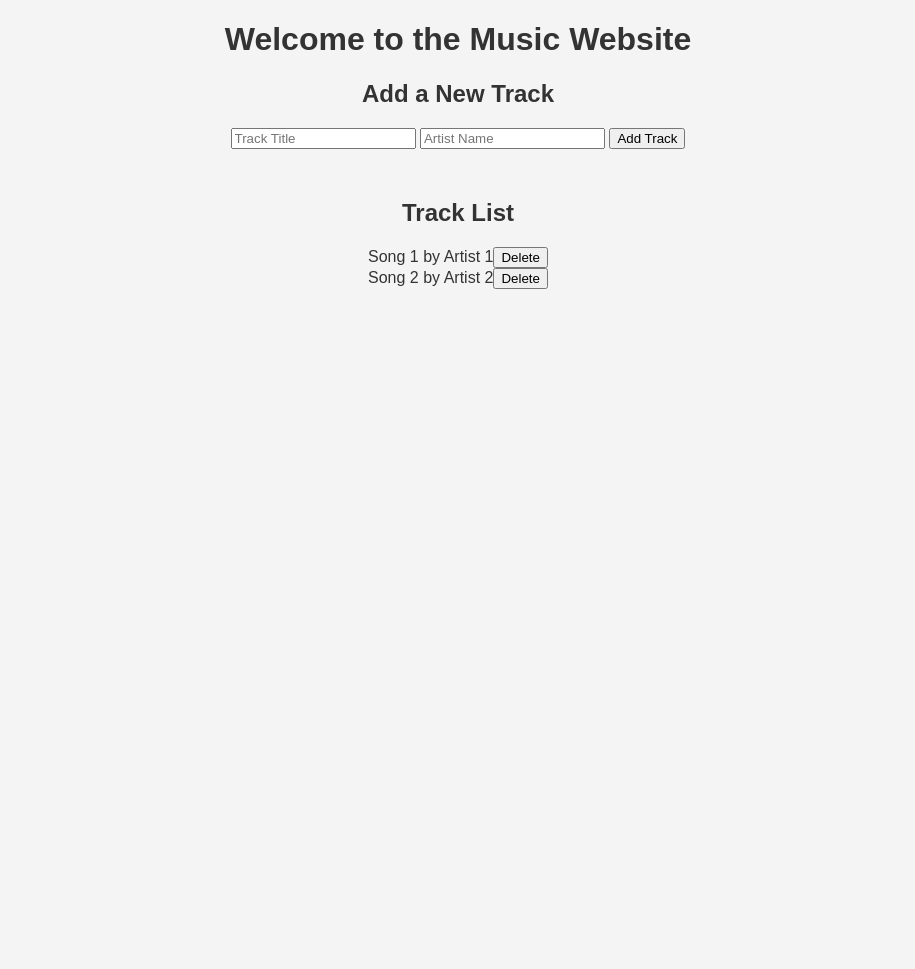
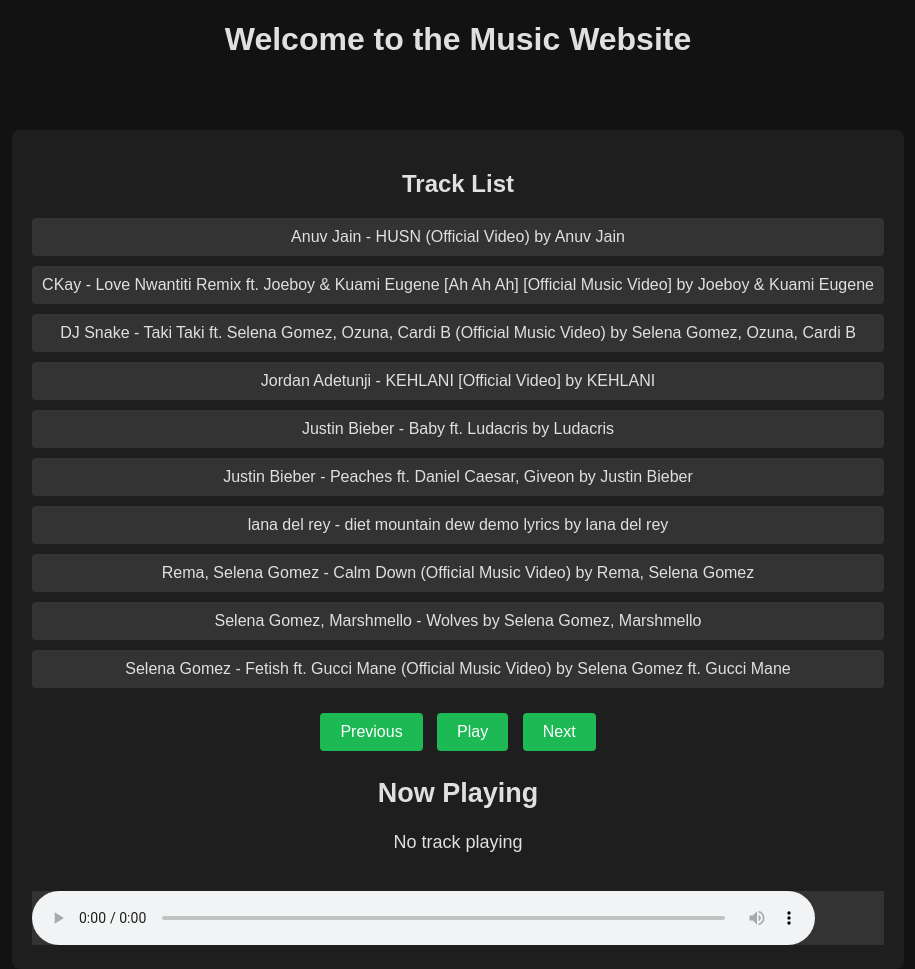
Before and after one commit to Jyotsna-priya2/music-website, a Flask app: page / in a window 1280 px wide. Shown: the whole page, without its empty margins (182-1097 px from the left). Before the commit the page ends 289 px from the top, so only its background shows below. Run offline with Flask 3, Linux system fonts and the light colour scheme.

Commit message:
Enhanced music player with Spotify-like features

```diff
--- a/app.py
+++ b/app.py
@@ -4,8 +4,16 @@
 app = Flask(__name__)
 
 tracks = [
-    {'title': 'Song 1', 'artist': 'Artist 1'},
-    {'title': 'Song 2', 'artist': 'Artist 2'}
+    {'title': 'Anuv Jain - HUSN (Official Video)', 'artist': 'Anuv Jain'},
+    {'title': 'CKay - Love Nwantiti Remix ft. Joeboy & Kuami Eugene [Ah Ah Ah] [Official Music Video]', 'artist': 'Joeboy & Kuami Eugene'},
+{'title': 'DJ Snake - Taki Taki ft. Selena Gomez, Ozuna, Cardi B (Official Music Video)', 'artist': 'Selena Gomez, Ozuna, Cardi B'},
+{'title': 'Jordan Adetunji - KEHLANI [Official Video]', 'artist': 'KEHLANI'},
+{'title': 'Justin Bieber - Baby ft. Ludacris', 'artist': 'Ludacris'},
+{'title': 'Justin Bieber - Peaches ft. Daniel Caesar, Giveon', 'artist': 'Justin Bieber'},
+{'title': 'lana del rey - diet mountain dew demo lyrics', 'artist': 'lana del rey'},
+{'title': 'Rema, Selena Gomez - Calm Down (Official Music Video)', 'artist': 'Rema, Selena Gomez'},
+{'title': 'Selena Gomez, Marshmello - Wolves', 'artist': 'Selena Gomez, Marshmello'},
+{'title': 'Selena Gomez - Fetish ft. Gucci Mane (Official Music Video)', 'artist': 'Selena Gomez ft. Gucci Mane'}
 ]
 
 @app.route('/')
@@ -16,7 +24,7 @@
 def get_tracks():
     return jsonify(tracks)
 
-@app.route('/api/tracks', methods=['POST'])
+''' @app.route('/api/tracks', methods=['POST'])
 def add_track():
     new_track = request.json
     tracks.append(new_track)
@@ -27,8 +35,8 @@
     if 0 <= index < len(tracks):
         removed_track = tracks.pop(index)
         return jsonify(removed_track)
-    return {'error': 'Track not found'}, 404
+    return {'error': 'Track not found'}, 404 '''
 
 if __name__ == '__main__':
-    port = int(os.environ.get('PORT', 5000))
+    port = int(os.environ.get('PORT', 5001))
     app.run(debug=True, host='0.0.0.0', port=port)
--- a/static/scripts.js
+++ b/static/scripts.js
@@ -1,15 +1,69 @@
 document.addEventListener('DOMContentLoaded', () => {
-    const trackForm = document.getElementById('track-form');
-    const player = document.getElementById('music-player');
+    /*const trackForm = document.getElementById('track-form');*/
+    const trackList = document.getElementById('track-list');
+    const audioPlayer = document.getElementById('audio-player');
+    const playPauseButton = document.getElementById('play-pause');
+    const prevButton = document.getElementById('prev');
+    const nextButton = document.getElementById('next');
+    const nowPlaying = document.getElementById('current-track');
 
-    fetch('/api/tracks')
-        .then(response => response.json())
-        .then(data => {
-            data.forEach((track, index) => {
-                addTrackToPlayer(track, index);
+    let tracks = [];
+    let currentTrackIndex = -1;
+
+    function loadTracks() {
+        fetch('/api/tracks')
+            .then(response => response.json())
+            .then(data => {
+                tracks = data;
+                trackList.innerHTML = ''; // Clear existing track list
+                data.forEach((track, index) => {
+                    addTrackToPlayer(track, index);
+                });
             });
+    }
+
+    function addTrackToPlayer(track, index) {
+        const trackElement = document.createElement('li');
+        trackElement.textContent = `${track.title} by ${track.artist}`;
+        trackElement.addEventListener('click', () => {
+            playTrack(index);
         });
+        trackList.appendChild(trackElement);
+    }
 
+    function playTrack(index) {
+        if (index >= 0 && index < tracks.length) {
+            currentTrackIndex = index;
+            const track = tracks[index];
+            audioPlayer.src = `/static/music/${track.title}.mp3`;
+            audioPlayer.play();
+            playPauseButton.textContent = 'Pause';
+            nowPlaying.textContent = `Playing: ${track.title} by ${track.artist}`;
+        }
+    }
+
+    function playPause() {
+        if (audioPlayer.paused) {
+            audioPlayer.play();
+            playPauseButton.textContent = 'Pause';
+        } else {
+            audioPlayer.pause();
+            playPauseButton.textContent = 'Play';
+        }
+    }
+
+    function nextTrack() {
+        if (currentTrackIndex < tracks.length - 1) {
+            playTrack(currentTrackIndex + 1);
+        }
+    }
+
+    function prevTrack() {
+        if (currentTrackIndex > 0) {
+            playTrack(currentTrackIndex - 1);
+        }
+    }
+/*
     trackForm.addEventListener('submit', event => {
         event.preventDefault();
         const title = document.getElementById('title').value;
@@ -26,29 +80,16 @@
         })
         .then(response => response.json())
         .then(track => {
-            addTrackToPlayer(track, data.length);
+            tracks.push(track);
+            addTrackToPlayer(track, tracks.length - 1);
         });
 
         trackForm.reset();
     });
+*/
+    playPauseButton.addEventListener('click', playPause);
+    nextButton.addEventListener('click', nextTrack);
+    prevButton.addEventListener('click', prevTrack);
 
-    function addTrackToPlayer(track, index) {
-        const trackElement = document.createElement('div');
-        trackElement.textContent = `${track.title} by ${track.artist}`;
-
-        const deleteButton = document.createElement('button');
-        deleteButton.textContent = 'Delete';
-        deleteButton.addEventListener('click', () => {
-            fetch(`/api/tracks/${index}`, {
-                method: 'DELETE'
-            })
-            .then(response => response.json())
-            .then(() => {
-                trackElement.remove();
-            });
-        });
-
-        trackElement.appendChild(deleteButton);
-        player.appendChild(trackElement);
-    }
+    loadTracks();
 });
--- a/static/styles.css
+++ b/static/styles.css
@@ -1,19 +1,64 @@
 body {
     font-family: Arial, sans-serif;
-    background-color: #f4f4f4;
-    color: #333;
+    background-color: #121212; /* Dark background for Spotify-like feel */
+    color: #e0e0e0; /* Light text color */
     text-align: center;
+    margin: 0;
+    padding: 0;
 }
 
 #music-player {
     margin-top: 50px;
+    padding: 20px;
+    background-color: #1e1e1e; /* Dark background for the player */
+    border-radius: 8px;
+    display: inline-block;
 }
 
-ul {
+#track-list {
     list-style-type: none;
     padding: 0;
 }
 
 li {
     margin: 10px 0;
+    padding: 10px;
+    background-color: #333;
+    border-radius: 4px;
+    cursor: pointer;
 }
+
+li:hover {
+    background-color: #444;
+}
+
+#controls {
+    margin-top: 20px;
+}
+
+button {
+    padding: 10px 20px;
+    margin: 5px;
+    font-size: 16px;
+    background-color: #1db954; /* Spotify green */
+    color: white;
+    border: none;
+    border-radius: 4px;
+    cursor: pointer;
+}
+
+button:hover {
+    background-color: #1ed760;
+}
+
+#now-playing {
+    margin-top: 20px;
+    font-size: 18px;
+}
+
+audio {
+    margin-top: 20px;
+    width: 100%;
+    background-color: #333;
+    border: none;
+}
--- a/templates/index.html
+++ b/templates/index.html
@@ -8,7 +8,7 @@
 </head>
 <body>
     <h1>Welcome to the Music Website</h1>
-
+<!--
     <div id="add-track">
         <h2>Add a New Track</h2>
         <form id="track-form">
@@ -17,12 +17,25 @@
             <button type="submit">Add Track</button>
         </form>
     </div>
-
-
+-->
     <div id="music-player">
         <h2>Track List</h2>
         <ul id="track-list"></ul>
+
+        <div id="controls">
+            <button id="prev">Previous</button>
+            <button id="play-pause">Play</button>
+            <button id="next">Next</button>
         </div>
+
+        <div id="now-playing">
+            <h2>Now Playing</h2>
+            <p id="current-track">No track playing</p>
+        </div>
+
+        <audio id="audio-player" controls></audio>
+    </div>
+
     <script src="{{ url_for('static', filename='scripts.js') }}"></script>
 </body>
 </html>
```
Also changed, not shown: 10 other files. Lines whose indentation alone changed are shown as unchanged.
